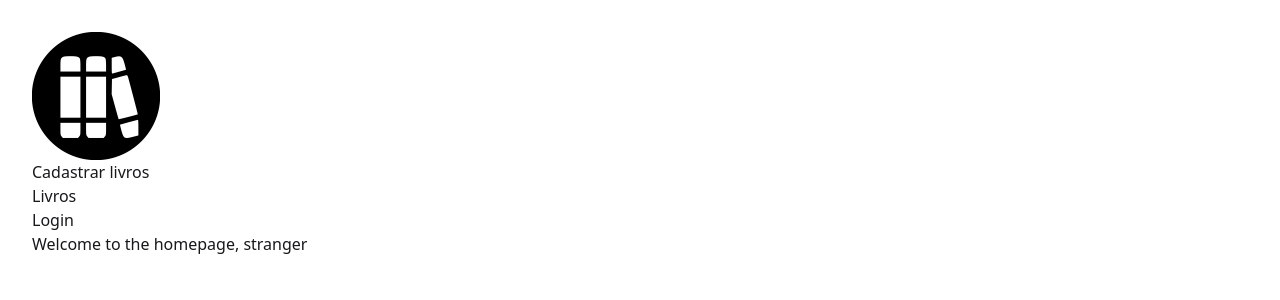
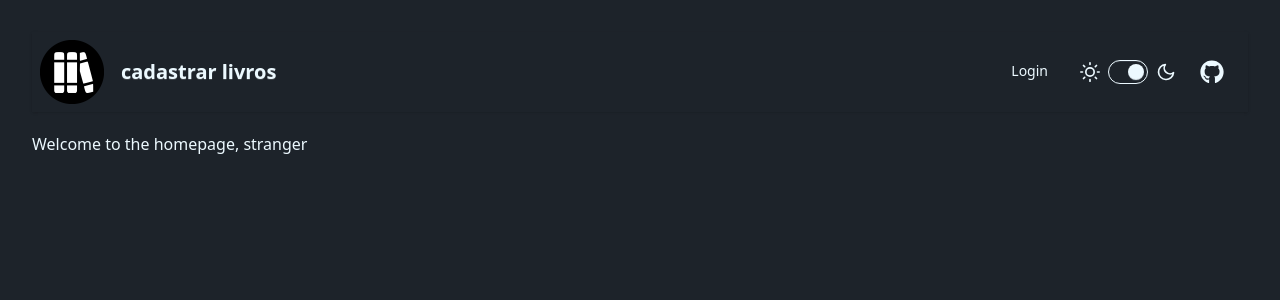
Before and after one commit to gusalbukrk/gerenciar-livros, a Next.js app: page / in a window 1280 px wide. Shown: the top 300 px of the page. Built offline with nearby package versions, Linux system fonts and the light colour scheme; no server answers.

Commit message:
feat: add dark mode toggler

```diff
--- a/app/NavBar.tsx
+++ b/app/NavBar.tsx
@@ -4,40 +4,104 @@ import { useSession } from "next-auth/react";
 import Link from "next/link";
 import { signOut } from "next-auth/react";
 import Image from "next/image";
+import { FaGithub } from "react-icons/fa";
 
 import logo from "@/public/logo.png"; // Adjust the path as necessary
+import { useTheme } from "next-themes";
+import { useEffect, useState } from "react";
 
 function NavBar() {
   const { status, data: session } = useSession();
 
+  // could've use only DaisyUI (example: https://stackblitz.com/edit/react-checkbox-localstorage?file=src%2FApp.js)
+  // but when non-default theme is set, it flashes the default theme before the theme is applied
+  const { theme, setTheme } = useTheme();
+  const [mounted, setMounted] = useState(false);
+
+  useEffect(() => {
+    setMounted(true);
+  }, []);
+
   return (
-    <main>
-      <Image src={logo} alt="Logo do site" height={128} />
-      <h1>Cadastrar livros</h1>
-      <Link href="/livros">Livros</Link>
-      {status === "loading" && <p>...</p>}
-      {status === "authenticated" && (
-        <>
-          <p>
-            Hello, {session.user?.name} ({session.user?.email}).{" "}
-          </p>
+    <div className="navbar bg-base-100 shadow-sm mb-5">
+      <div className="flex-1 flex items-center">
+        <Image src={logo} alt="Site logo" width={64} />
+        <Link href="/" className="btn btn-ghost text-xl">
+          cadastrar livros
+        </Link>
+      </div>
+      <div className="flex-none">
+        <ul className="menu menu-horizontal px-1">
+          <li className="mr-2">
+            {status === "loading" && <span>...</span>}
+            {status === "unauthenticated" && (
+              <Link href="/api/auth/signin">Login</Link>
+            )}
+            {status === "authenticated" && (
+              <button onClick={() => signOut({ callbackUrl: "/" })}>
+                Log out{" "}
+                <span className="text-xm text-gray-400">
+                  {session.user?.email}
+                </span>
+              </button>
+            )}
 
-          {/* unlike signOut(), link to signout page ask for confirmation before signing out */}
-          {/* <Link href="/api/auth/signout" className="btn">
+            {/* unlike signOut(), link to signout page ask for confirmation before signing out */}
+            {/* <Link href="/api/auth/signout" className="btn">
             Log out
           </Link> */}
-
-          <button onClick={() => signOut({ callbackUrl: "/" })} className="btn">
-            Log out
-          </button>
-        </>
-      )}
-      {status === "unauthenticated" && (
-        <p>
-          <Link href="/api/auth/signin">Login</Link>{" "}
-        </p>
-      )}
-    </main>
+          </li>
+          <li>
+            {mounted && (
+              <label className="flex cursor-pointer gap-2">
+                <svg
+                  xmlns="http://www.w3.org/2000/svg"
+                  width="20"
+                  height="20"
+                  viewBox="0 0 24 24"
+                  fill="none"
+                  stroke="currentColor"
+                  strokeWidth="2"
+                  strokeLinecap="round"
+                  strokeLinejoin="round"
+                >
+                  <circle cx="12" cy="12" r="5" />
+                  <path d="M12 1v2M12 21v2M4.2 4.2l1.4 1.4M18.4 18.4l1.4 1.4M1 12h2M21 12h2M4.2 19.8l1.4-1.4M18.4 5.6l1.4-1.4" />
+                </svg>
+                <input
+                  className="toggle theme-controller"
+                  type="checkbox"
+                  checked={theme === "dark"}
+                  value={theme ?? "dark"}
+                  onChange={() => setTheme(theme === "dark" ? "light" : "dark")}
+                />
+                <svg
+                  xmlns="http://www.w3.org/2000/svg"
+                  width="20"
+                  height="20"
+                  viewBox="0 0 24 24"
+                  fill="none"
+                  stroke="currentColor"
+                  strokeWidth="2"
+                  strokeLinecap="round"
+                  strokeLinejoin="round"
+                >
+                  <path d="M21 12.79A9 9 0 1 1 11.21 3 7 7 0 0 0 21 12.79z"></path>
+                </svg>
+              </label>
+            )}
+          </li>
+          <li>
+            <Link
+              href="https://github.com/gusalbukrk/cadastrar-livros"
+              target="_blank"
+            >
+              <FaGithub className="text-2xl" />
+            </Link>
+          </li>
+        </ul>
+      </div>
+    </div>
   );
 }
 
--- a/app/layout.tsx
+++ b/app/layout.tsx
@@ -5,6 +5,7 @@ import AuthProvider from "./auth/Provider";
 import NavBar from "./NavBar";
 
 import "./globals.css";
+import { ThemeProvider } from "next-themes";
 
 const ubuntu = Ubuntu({
   variable: "--font-ubuntu",
@@ -23,13 +24,15 @@ function RootLayout({
   children: React.ReactNode;
 }>) {
   return (
-    <html lang="pt-BR">
-      <body className={`antialiased ${ubuntu.variable}`}>
+    <html lang="pt-BR" suppressHydrationWarning data-theme="light">
+      <body className={`antialiased ${ubuntu.variable} max-w-7xl mx-auto`}>
         <AuthProvider>
-          <>
-            <NavBar />
-            {children}
-          </>
+          <ThemeProvider enableSystem={false} defaultTheme="dark">
+            <>
+              <NavBar />
+              {children}
+            </>
+          </ThemeProvider>
         </AuthProvider>
       </body>
     </html>
--- a/package.json
+++ b/package.json
@@ -17,8 +17,10 @@
     "fast-sort": "^3.4.1",
     "next": "15.4.1",
     "next-auth": "^4.24.11",
+    "next-themes": "^0.4.6",
     "react": "19.1.0",
     "react-dom": "19.1.0",
+    "react-icons": "^5.5.0",
     "resend": "^4.7.0",
     "zod": "^4.0.5",
     "zod-prisma-types": "^3.2.4"
```
Also changed, not shown: 1 other file (tests, documents, lock files or other folders).
